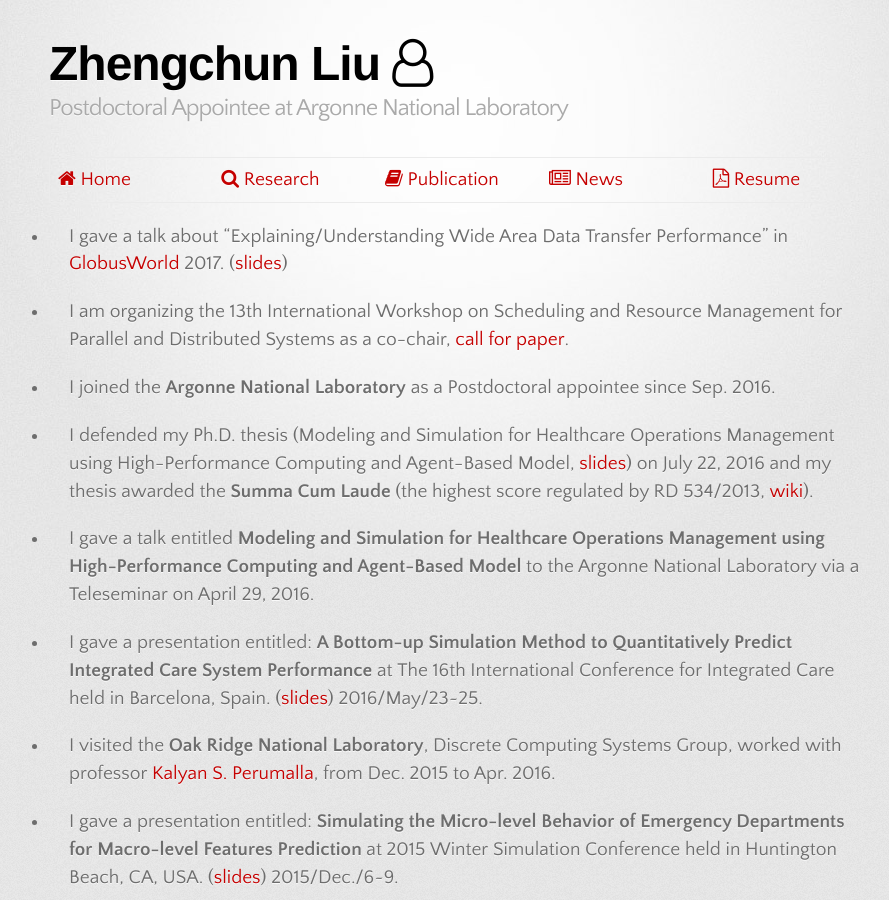
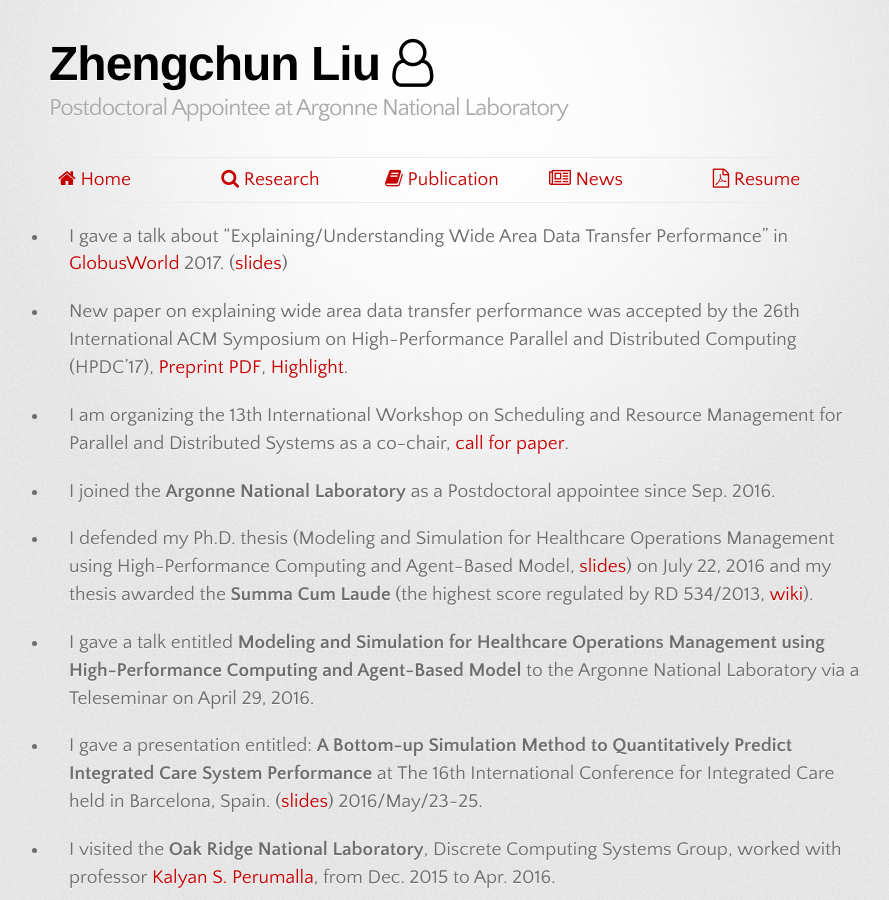
Before and after one commit to lzhengchun/lzhengchun.github.io, a Jekyll site: the page built from News.md, in a window 1280 px wide and 900 px high. Shown: the whole window, without its empty margins (181-1070 px from the left). Built offline with Jekyll 4.4.1, drawn with Linux system fonts in a browser that asks for light colours; some web fonts are replaced.

Commit message:
add, delete, polish etc.

```diff
--- a/News.md
+++ b/News.md
@@ -4,6 +4,8 @@
 ---
 
 * I gave a talk about "Explaining/Understanding Wide Area Data Transfer Performance" in [GlobusWorld](https://www.globusworld.org/) 2017. ([slides](https://www.globusworld.org/files/2017/12_WAN_Data_Performance_Liu.pdf))
+
+* New paper on explaining wide area data transfer performance was accepted by the 26th International ACM Symposium on High-Performance Parallel and Distributed Computing (HPDC'17), [Preprint PDF](http://www.mcs.anl.gov/~zcliu/files/Explaining%20Wide%20Area%20Data%20Transfer%20Performance.pdf), [Highlight](http://www.mcs.anl.gov/articles/machine-learning-methods-used-develop-data-transfer-performance-models).
 
 * I am organizing the 13th International Workshop on Scheduling and Resource Management for Parallel and Distributed Systems as a co-chair, [call for paper](https://sites.google.com/site/srmpds/).
 
```
